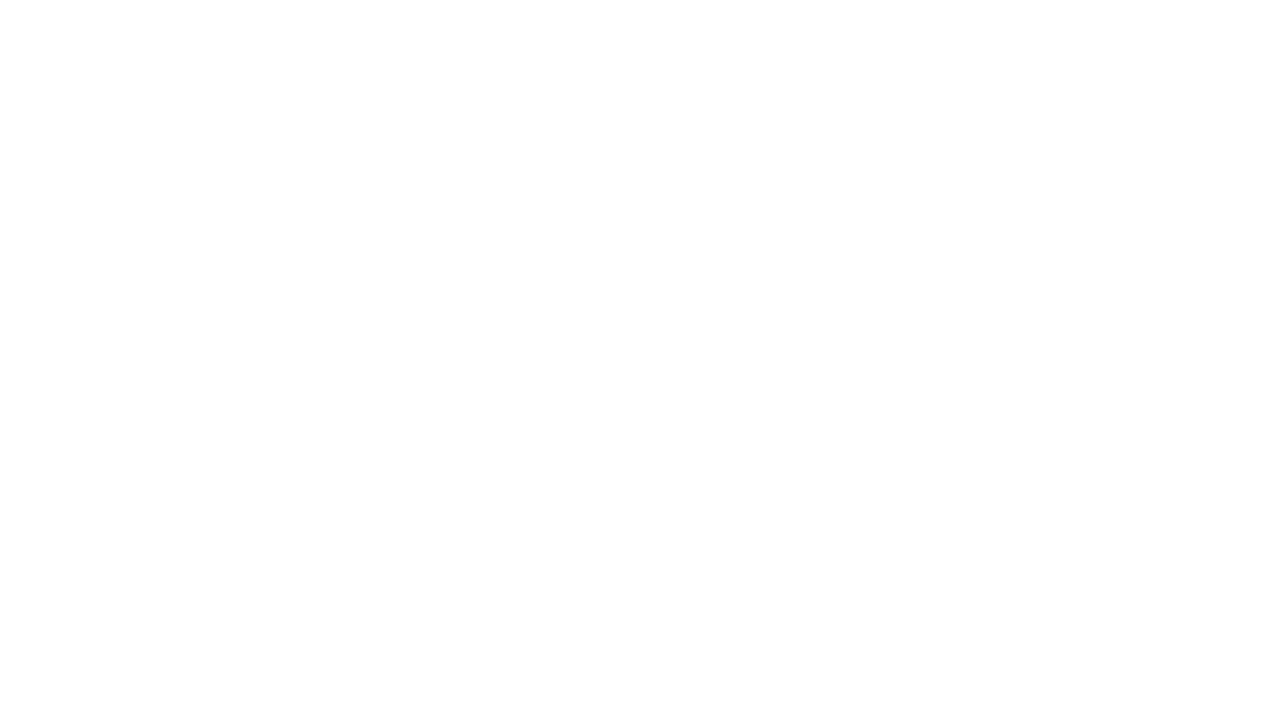
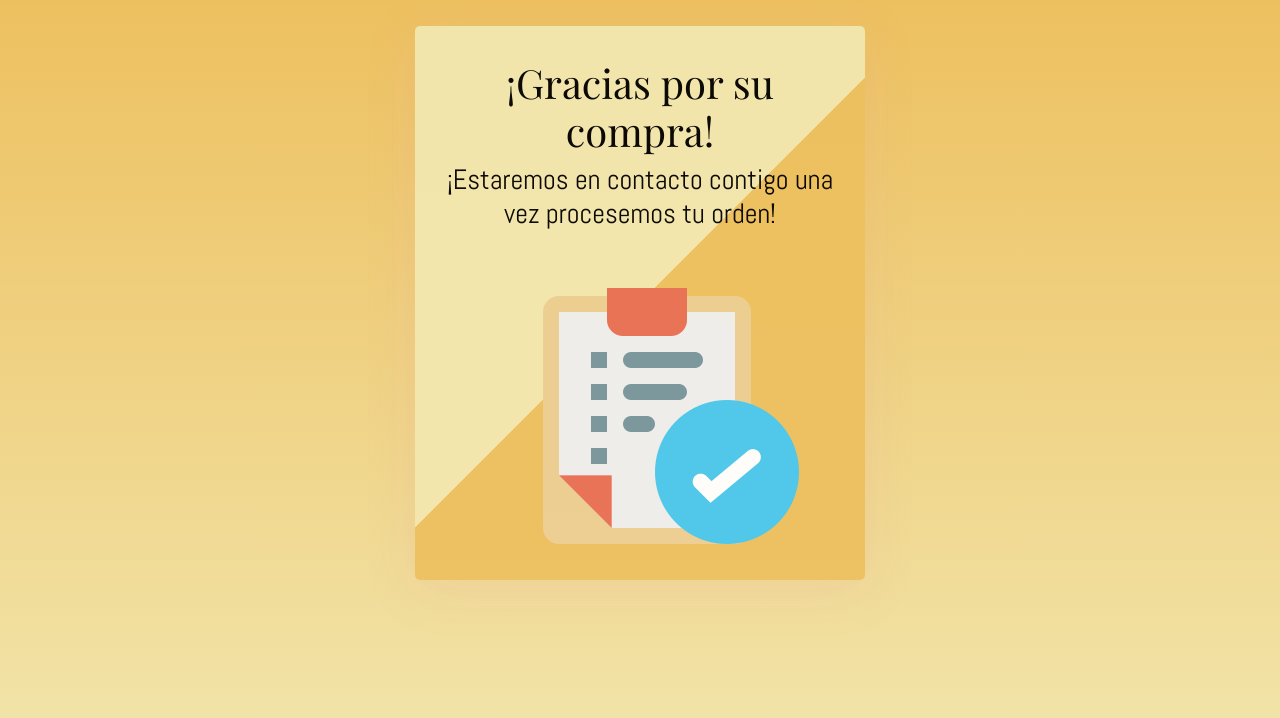
Before and after one commit to QuantumGorilla/Mirror-, a plain HTML site: page congratulations.html in a window 1280 px wide. Drawn offline with nearby package versions, Linux system fonts and the light colour scheme; a web font is replaced by a local one.

Commit message:
Congratulations page finished

```diff
--- a/congratulations.html
+++ b/congratulations.html
@@ -4,7 +4,24 @@
     <title>Innora Mirror</title>
     <meta charset="utf-8">
     <link rel="stylesheet" href="https://stackpath.bootstrapcdn.com/bootstrap/4.4.1/css/bootstrap.min.css" integrity="sha384-Vkoo8x4CGsO3+Hhxv8T/Q5PaXtkKtu6ug5TOeNV6gBiFeWPGFN9MuhOf23Q9Ifjh" crossorigin="anonymous"/>
+    <link rel="stylesheet" href="./CSS/login.css"/>
 </head>
 <body>
+    <div class="overlay">
+        <!-- LOGN IN FORM by Omar Dsoky -->
+        <form>
+           <!--   con = Container  for items in the form-->
+           <div class="con">
+           <!--     Start  header Content  -->
+           <header class="head-form">
+              <h2>¡Gracias por su compra!</h2>
+              <!--     A welcome message or an explanation of the login form -->
+              <h3>¡Estaremos en contacto contigo una vez procesemos tu orden!</h3>
+           </header>
+           <!--     End  header Content  -->
+           <br>
+           <img style="float:bottom;margin:10px;" src="./icons/encuesta.png"/>
+           </div>
+        </form>
 </body>
 </html>
```
Also changed, not shown: CSS/congratulations.css (deleted), icons/encuesta.png (added).
